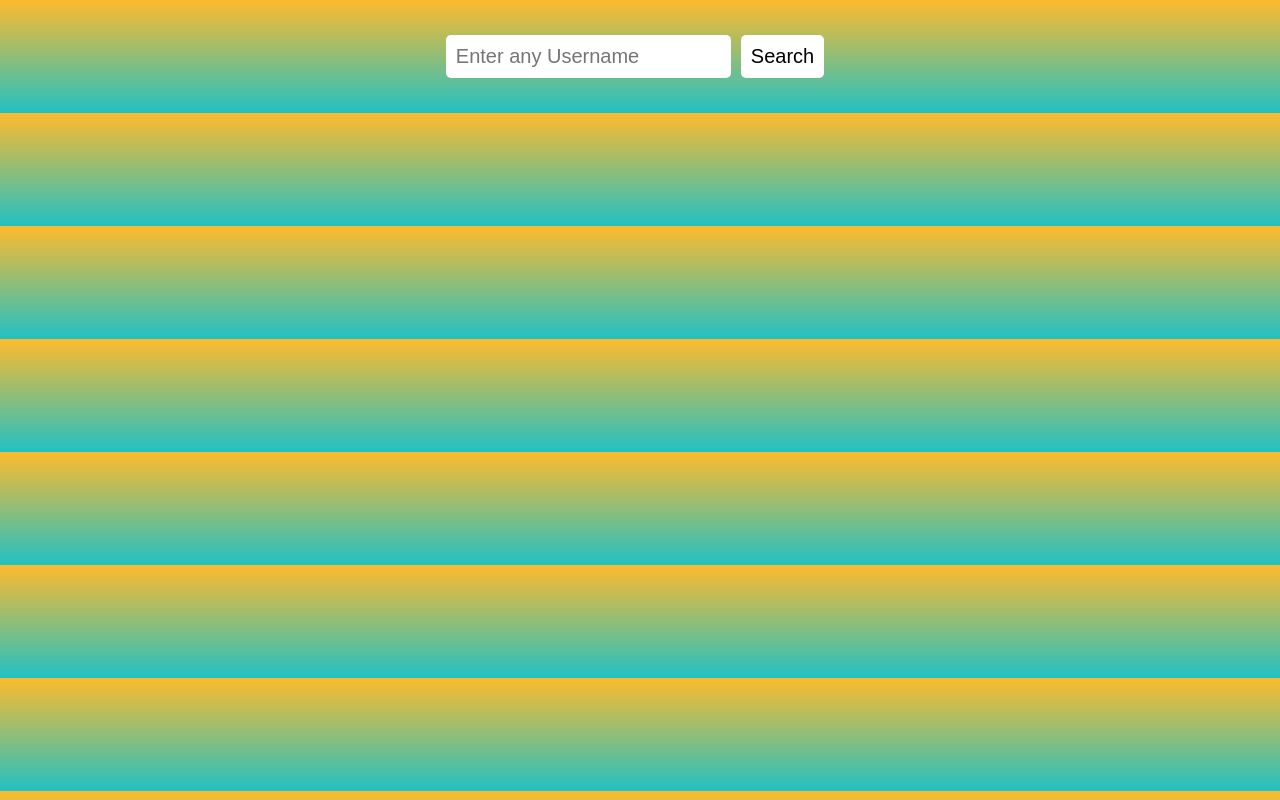
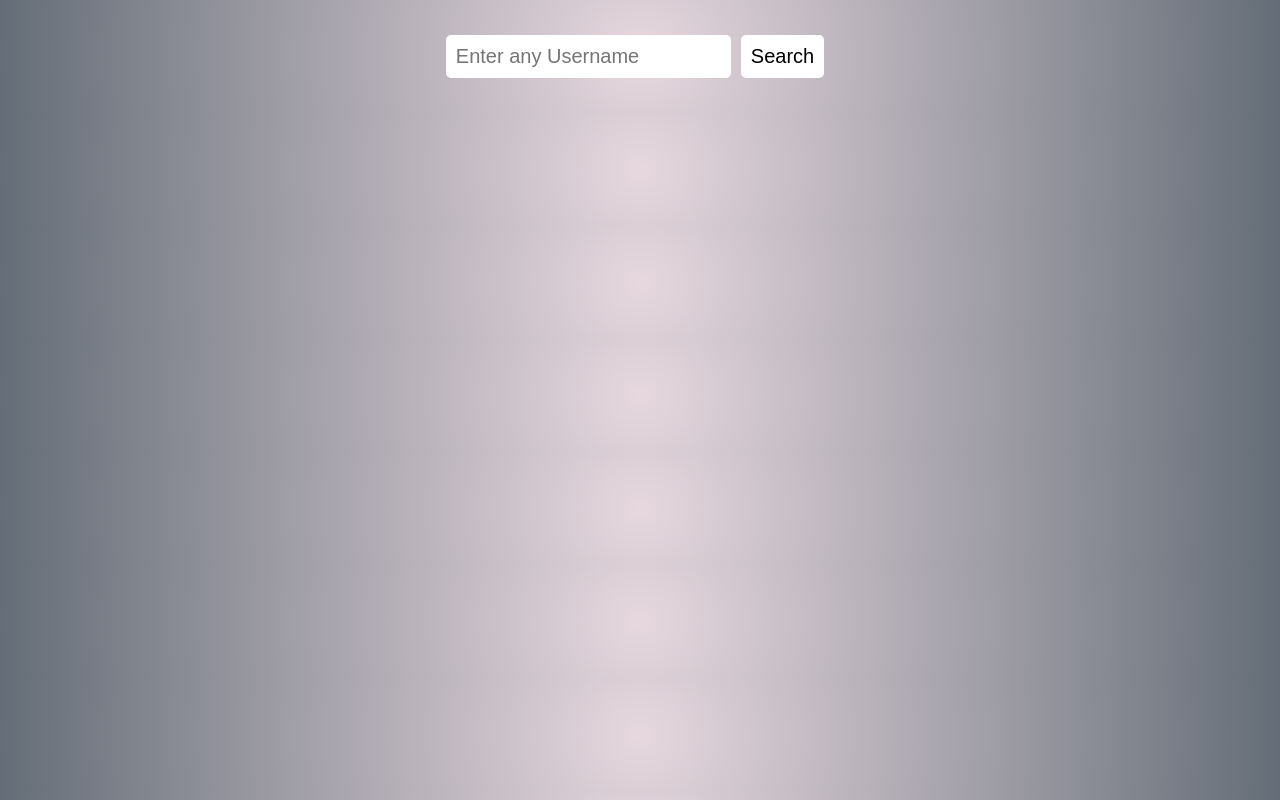
Before and after one commit to M-Hassan-Raza/github_search_api, a React (Create React App) app: page / in a window 1280 px wide. Built offline with nearby package versions, Linux system fonts and the light colour scheme.

Commit message:
changed background gradient

```diff
--- a/src/App.css
+++ b/src/App.css
@@ -38,8 +38,8 @@
 }
 
 body{
-  background: rgb(34,193,195);
-background: linear-gradient(0deg, rgba(34,193,195,1) 0%, rgba(253,187,45,1) 100%);
+  background: rgb(231,216,223);
+background: radial-gradient(circle, rgba(231,216,223,1) 0%, rgba(100,109,119,1) 100%);
   width: 100%;
 }
 
```
